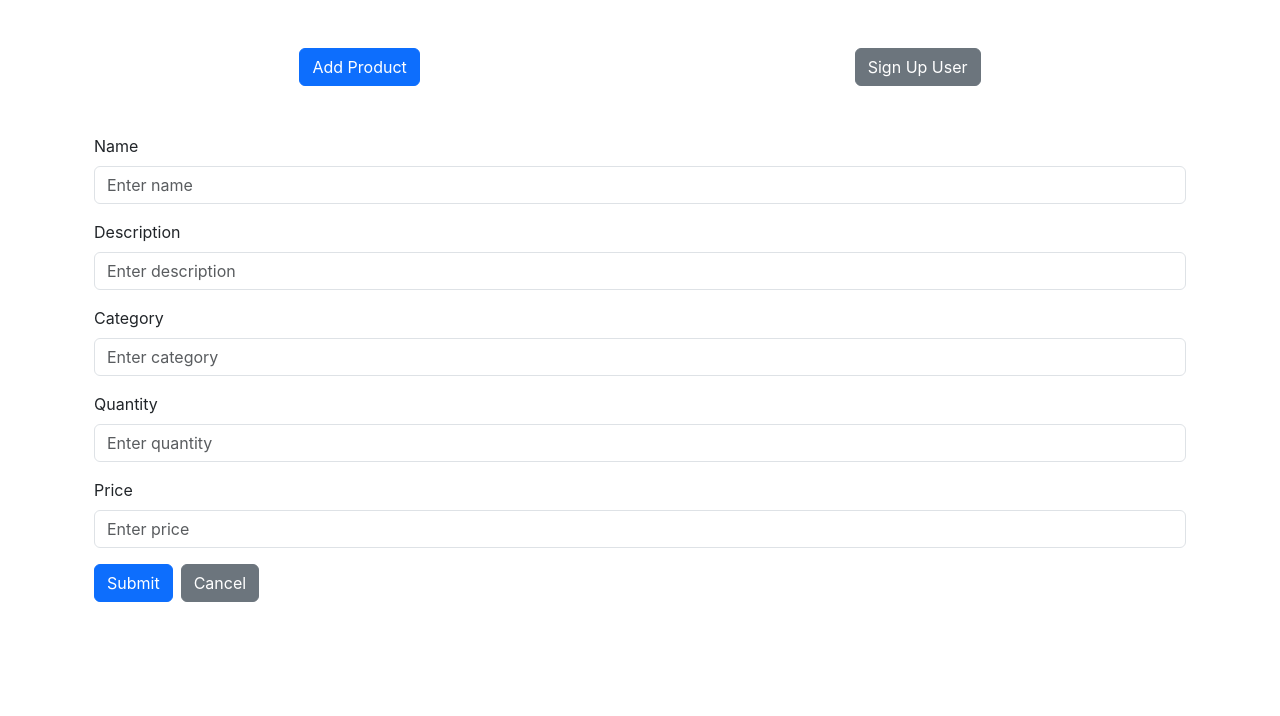
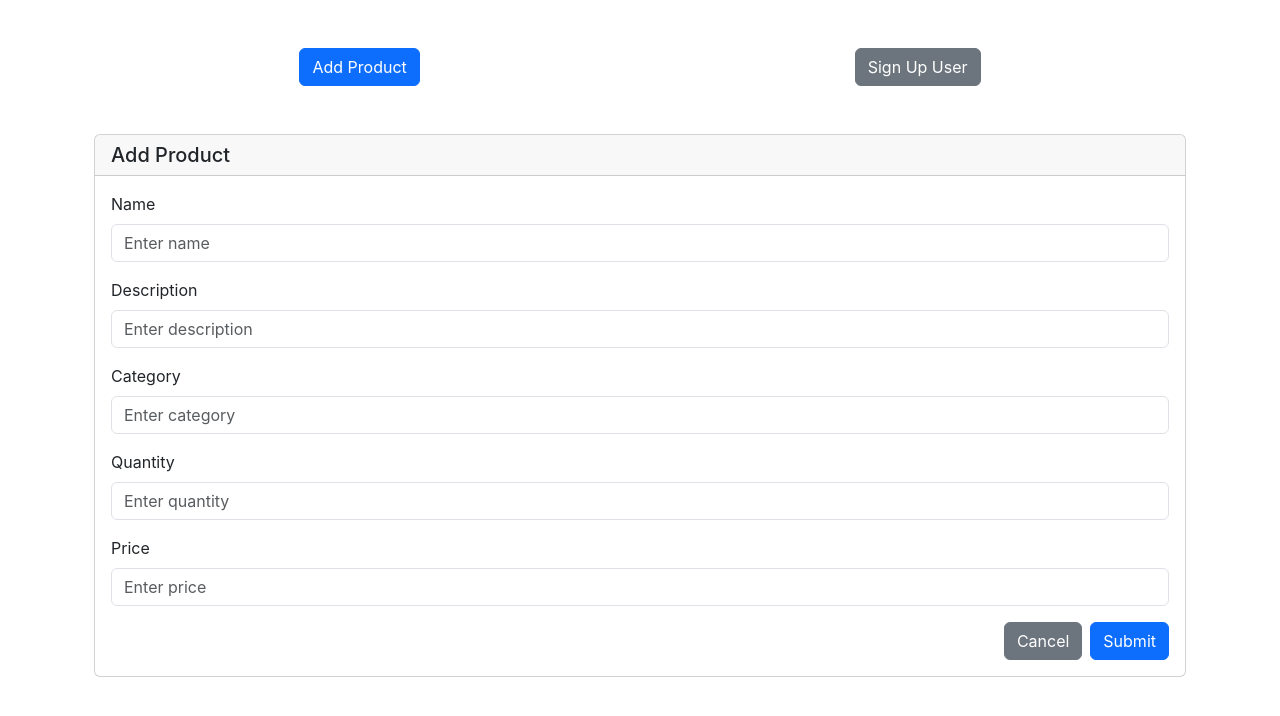
Before and after one commit to shivam044/COMP-229-Midterm, a React (Create React App) app in the folder midterm-301304093/: page / in a window 1280 px wide. Shown: the top 716 px of the page. Built offline with nearby package versions, Linux system fonts and the light colour scheme.

Commit message:
fixed ui for add product page

```diff
--- a/midterm-301304093/src/components/AddProduct.js
+++ b/midterm-301304093/src/components/AddProduct.js
@@ -1,6 +1,6 @@
 // src/components/AddProduct.js
 import React, { useState } from 'react';
-import { Form, Button, Container } from 'react-bootstrap';
+import { Form, Button, Container, Card } from 'react-bootstrap';
 
 const AddProduct = () => {
   const [formData, setFormData] = useState({
@@ -27,6 +27,9 @@ const AddProduct = () => {
 
   return (
     <Container className="mt-5">
+      <Card>
+        <Card.Header as="h5">Add Product</Card.Header>
+        <Card.Body>
           <Form onSubmit={handleSubmit}>
             <Form.Group className="mb-3">
               <Form.Label>Name</Form.Label>
@@ -35,6 +38,7 @@ const AddProduct = () => {
                 name="name"
                 placeholder="Enter name"
                 onChange={handleChange}
+                value={formData.name}
               />
             </Form.Group>
 
@@ -45,6 +49,7 @@ const AddProduct = () => {
                 name="description"
                 placeholder="Enter description"
                 onChange={handleChange}
+                value={formData.description}
               />
             </Form.Group>
 
@@ -55,6 +60,7 @@ const AddProduct = () => {
                 name="category"
                 placeholder="Enter category"
                 onChange={handleChange}
+                value={formData.category}
               />
             </Form.Group>
 
@@ -65,6 +71,7 @@ const AddProduct = () => {
                 name="quantity"
                 placeholder="Enter quantity"
                 onChange={handleChange}
+                value={formData.quantity}
               />
             </Form.Group>
 
@@ -75,16 +82,21 @@ const AddProduct = () => {
                 name="price"
                 placeholder="Enter price"
                 onChange={handleChange}
+                value={formData.price}
               />
             </Form.Group>
 
+            <div className="d-flex justify-content-end">
+              <Button variant="secondary" type="button" className="me-2">
+                Cancel
+              </Button>
               <Button variant="primary" type="submit">
                 Submit
               </Button>
-        <Button variant="secondary" type="button" className="ms-2">
-          Cancel
-        </Button>
+            </div>
           </Form>
+        </Card.Body>
+      </Card>
     </Container>
   );
 };
--- a/midterm-301304093/src/components/SignUpUser.js
+++ b/midterm-301304093/src/components/SignUpUser.js
@@ -15,7 +15,7 @@ const SignUpUser = () => {
   };
 
   return (
-    <Container className="mt-5">
+    <Container className="mt-5" fluid>
       <Form onSubmit={handleSubmit(onSubmit)}>
         <Form.Group className="mb-3">
           <Form.Label>First Name</Form.Label>
```
Lines whose indentation alone changed are shown as unchanged.
